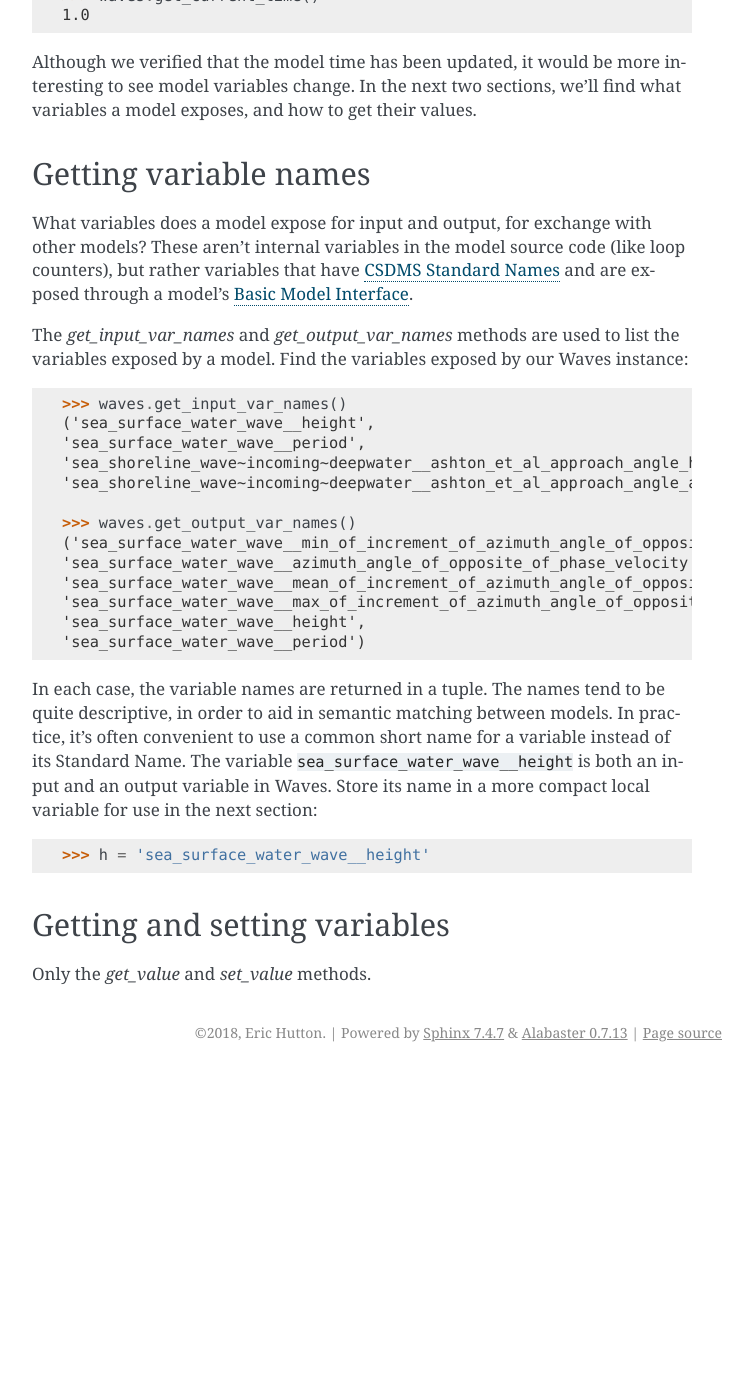
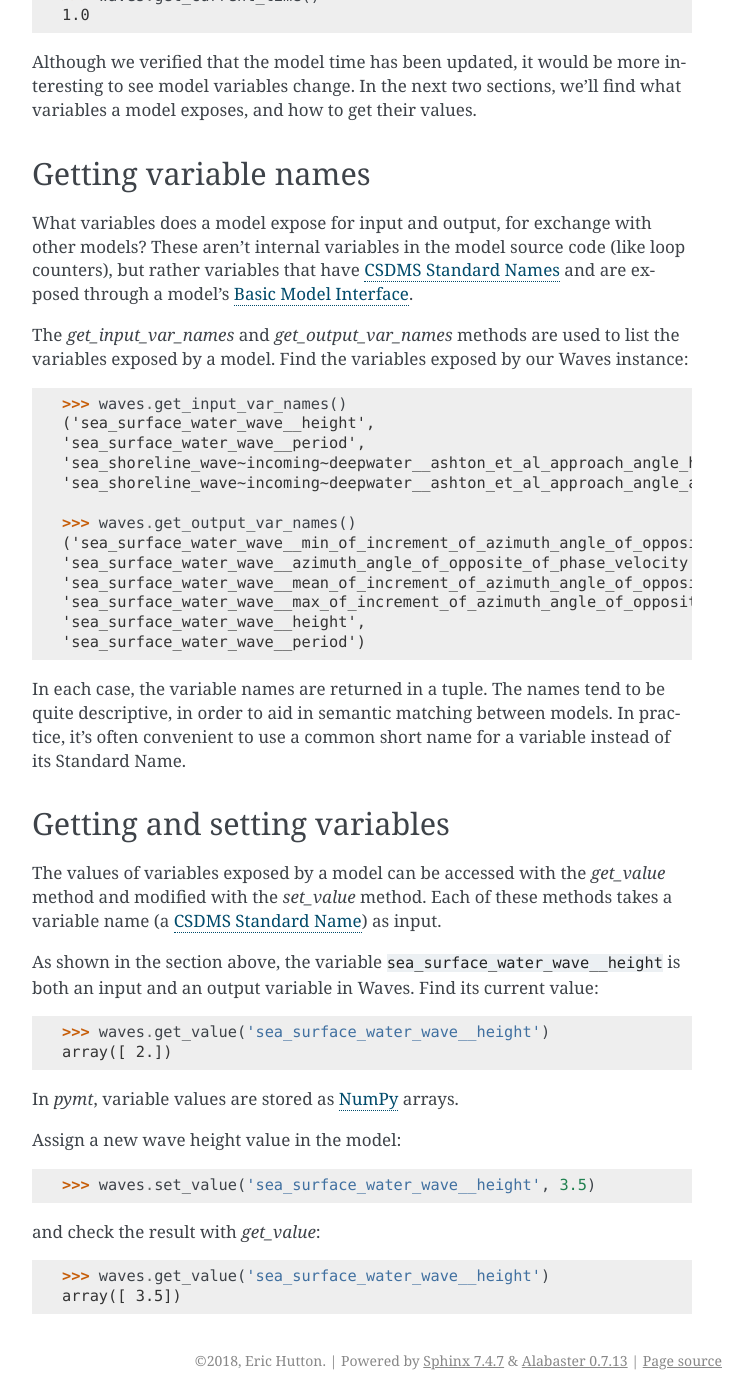
Before and after one commit to csdms/pymt, a Sphinx documentation site: the page built from docs/usage.rst, in a window 1280 px wide and 1400 px high, scrolled down 4065 px. Shown: the whole window, without its empty margins (388-1141 px from the left). Built offline with Sphinx 7.4.7, drawn with Linux system fonts in a browser that asks for light colours; pages that are not in the unit, such as notebooks, are missing from menus; before the commit the page ends 5137 px from its top, so only the background shows below that.

Commit message:
Write getter/setter section

```diff
--- a/docs/usage.rst
+++ b/docs/usage.rst
@@ -312,20 +312,42 @@ in order to aid in semantic matching between models.
 In practice,
 it's often convenient to use a common short name for a variable
 instead of its Standard Name.
-The variable ``sea_surface_water_wave__height``
-is both an input and an output variable in Waves.
-Store its name in a more compact local variable
-for use in the next section:
-
-.. code-block:: python
-
-  >>> h = 'sea_surface_water_wave__height'
 
 
 Getting and setting variables
 -----------------------------
 
-Only the *get_value* and *set_value* methods.
+The values of variables exposed by a model
+can be accessed with the *get_value* method
+and modified with the *set_value* method.
+Each of these methods takes a variable name
+(a `CSDMS Standard Name`_) as input.
+
+As shown in the section above,
+the variable ``sea_surface_water_wave__height``
+is both an input and an output variable in Waves.
+Find its current value:
+
+.. code-block:: python
+
+  >>> waves.get_value('sea_surface_water_wave__height')
+  array([ 2.])
+
+In *pymt*,
+variable values are stored as `NumPy`_ arrays.
+
+Assign a new wave height value in the model:
+
+.. code-block:: python
+
+  >>> waves.set_value('sea_surface_water_wave__height', 3.5)
+
+and check the result with *get_value*:
+
+.. code-block:: python
+
+  >>> waves.get_value('sea_surface_water_wave__height')
+  array([ 3.5])
 
 
 .. Links
@@ -341,3 +363,5 @@ Only the *get_value* and *set_value* methods.
 .. _Basic Model Interface: https://csdms.colorado.edu/wiki/BMI_Description
 .. _UDUNITS: https://www.unidata.ucar.edu/software/udunits
 .. _CSDMS Standard Names: https://csdms.colorado.edu/wiki/CSDMS_Standard_Names
+.. _CSDMS Standard Name: https://csdms.colorado.edu/wiki/CSDMS_Standard_Names
+.. _NumPy: http://www.numpy.org/
```
